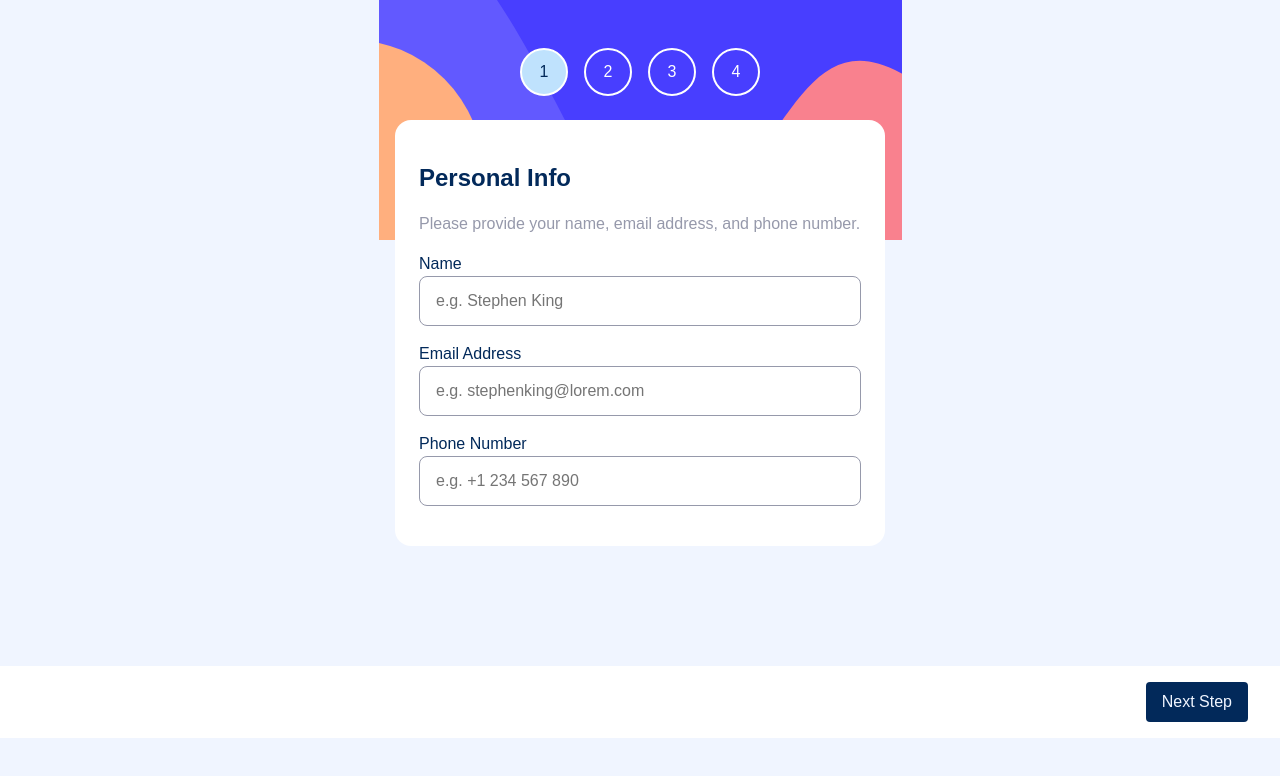
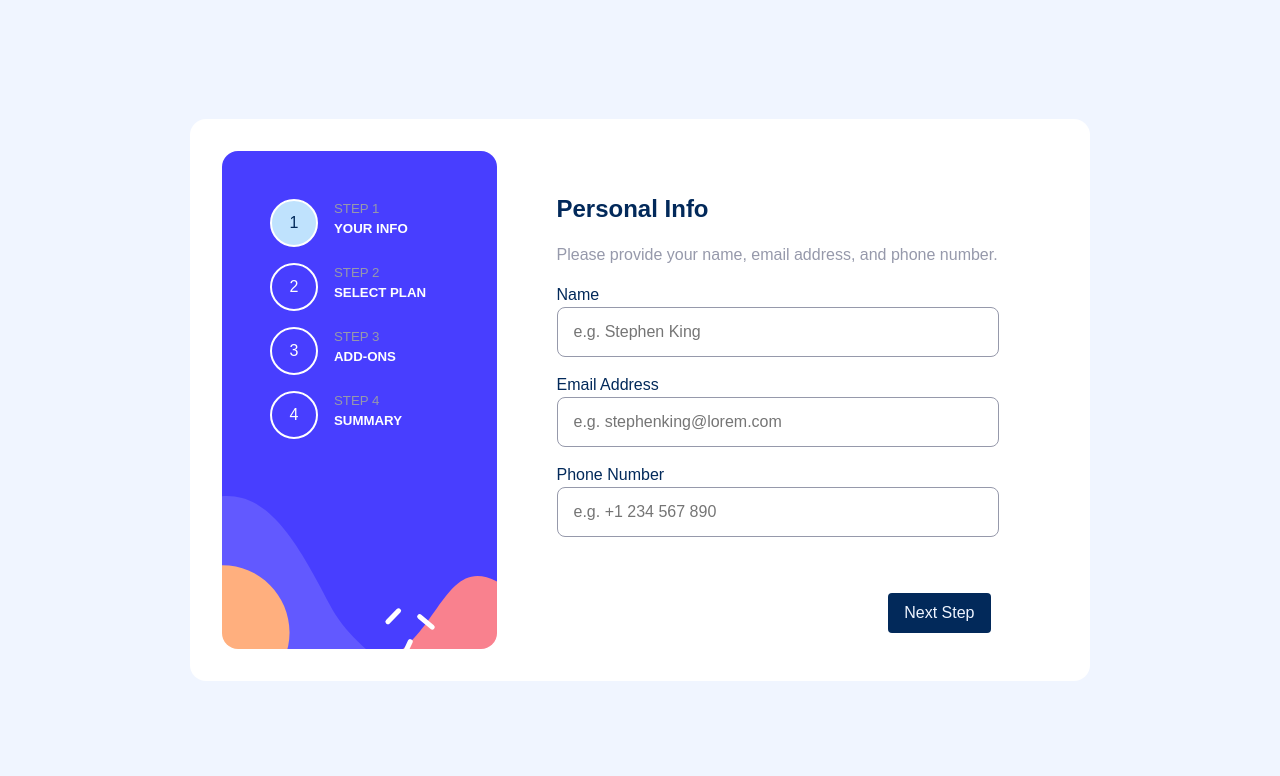
Before and after one commit to PawelObrzut/multi-step-form, a React app: page / in a window 1280 px wide. Shown: the top 776 px of the page. Built offline with nearby package versions, Linux system fonts and the light colour scheme; the HTML template or start-up script is replaced by a standard one.

Commit message:
Finishes desktop layout

```diff
--- a/src/App.tsx
+++ b/src/App.tsx
@@ -47,21 +47,23 @@ function App() {
   });
 
   return (
-    <>
+    <div className='app-container'>
+      <div className='form-wrapper'>
         <nav className='steps-container flex gap-1'>
           {
-          [1, 2, 3, 4].map(step => (
+            ['your info', 'select plan', 'add-ons', 'summary'].map((step, index) => (
               <StepButton
+                index={index}
                 key={step}
                 step={step}
-              isActive={step === activeStep}
-              onClick={() => setActiveStep(step)}
+                isActive={index + 1 === activeStep}
+                onClick={() => setActiveStep(index + 1)}
               />
             ))
           }
         </nav>
 
-      <main>
+        <main className='form-content'>
           {isFinished ? (
             <div>
               <Step5 />
@@ -87,8 +89,9 @@ function App() {
               </form>
             </FormProvider>
           )}
-      </main >
-    </>
+        </main>
+      </div>
+    </div>
   )
 }
 
--- a/src/components/StepButton.tsx
+++ b/src/components/StepButton.tsx
@@ -1,17 +1,24 @@
 type Props = {
-  step: number;
+  index: number;
+  step: string;
   isActive: boolean;
   onClick: () => void
 }
 
-const StepButton = ({step, isActive, onClick}: Props) => {
+const StepButton = ({ index, step, isActive, onClick }: Props) => {
   return (
-    <button
-      className={`step-button ${isActive ? 'active' : ''}`}
-      onClick={onClick}
-    >
-      {step}
-    </button>
+    <div className='step-button-container'>
+      <button
+        className={`step-button ${isActive ? 'active' : ''}`}
+        onClick={onClick}
+      >
+        {index + 1}
+      </button>
+      <div className='steps-info'>
+        <h5 className='color-grey-500'>STEP {index + 1}</h5>
+        <h5 className='color-white font-700'>{step.toUpperCase()}</h5>
+      </div>
+    </div>
   )
 }
 
--- a/src/index.css
+++ b/src/index.css
@@ -99,6 +99,7 @@ p {
 .input-error { border: 1px solid var(--red500) }
 .color-blue-950 { color: var(--blue950) }
 .color-grey-500 { color: var(--grey500) }
+.color-white { color: var(--white) }
 
 .error-message {
   float: right;
@@ -117,10 +118,13 @@ p {
 .step-button {
   color: var(--white);
   height: 3rem;
-  aspect-ratio: 1;
+  width: 3rem;
   border: solid 2px var(--white);
   border-radius: 50%;
-  margin-top: 3rem;
+}
+
+.steps-info {
+  display: none;
 }
 
 .step-button.active {
@@ -223,7 +227,23 @@ input:checked + .slider:before {
 /* ------------------- */
 /* Containers//Layouts */
 /* ------------------- */
+.app-container {
+  background-color: var(--blue100);
+  min-height: 100vh;
+  display: flex;
+  flex-direction: column;
+}
+
+.form-wrapper {
+  display: flex;
+  flex-direction: column;
+  width: 100%;
+  max-width: 100%;
+  margin: 0 auto;
+}
+
 .steps-container {
+  padding: 3rem;
   justify-content: center;
   min-height: 240px;
   background-image: url(../public/images/bg-sidebar-mobile.svg);
@@ -241,20 +261,17 @@ input:checked + .slider:before {
   padding: 2.5rem 1.5rem;
   border-radius: 1rem;
   background-color: var(--white);
-  flex-shrink: 0;
-  flex-grow: 0;
-  max-height: fit-content;
 }
 
 .nav-buttons-container {
+  max-width: 490px;
   justify-content: space-between;
   background-color: var(--white);
   padding: 1rem 2rem;
-  margin-top: auto;
+  margin: auto;
 }
 
-
-.payment-plan-pontainer {
+.payment-plan-container {
   justify-content: space-evenly;
   align-items: center;
   background-color: var(--blue100);
@@ -263,7 +280,7 @@ input:checked + .slider:before {
   color: var(--grey500);
 }
 
-.payment-plan-pontainer .active {
+.payment-plan-container .active {
   color: var(--blue950);
 }
 
@@ -346,6 +363,51 @@ input:checked + .slider:before {
   align-items: center;
 }
 
-@media (min-width: 525px) {
+@media (min-width: 768px) {
+  .app-container {
+    justify-content: center;
+    align-items: center;
+  }
+
+  .form-wrapper {
+    flex-direction: row;
+    background-color: var(--white);
+    padding: 2rem;
+    border-radius: 1rem;
+    max-width: 900px;
+    min-height: 70dvh;
+  }
+
+  .steps-container {
+    flex-direction: column;
+    justify-content: flex-start;
+    min-width: 275px;
+    height: auto;
+    background-image: url(../public/images/bg-sidebar-desktop.svg);
+    gap: 1rem;
+    background-size: cover;
+    border-radius: 1rem;
+  }
+
+  .step-button-container {
+    display: flex;
+    gap: 1rem;
+  }
+
+  .steps-info {
+    display: block;
+  }
+
+  .form-body {
+    top: 0;
+  }
+
+  .nav-buttons-container {
+    width: 90%;
+  }
+
+  .form-content {
+    flex-grow: 1;
+  }
 
 }
--- a/src/pages/Step2.tsx
+++ b/src/pages/Step2.tsx
@@ -33,7 +33,7 @@ const Step2 = ({ onNext, onPrev }: Props) => {
   return (
     <>
       <section className='form-body flex flex-column gap-1'>
-        <h1>Select your plan</h1>
+        <h1 className='font-700'>Select your plan</h1>
         <p>You have the option of monthly or yearly billing.</p>
 
         <div className='flex flex-column gap-05'>
@@ -54,7 +54,7 @@ const Step2 = ({ onNext, onPrev }: Props) => {
           }
         </div>
 
-        <div className='payment-plan-pontainer flex font-500'>
+        <div className='payment-plan-container flex font-500'>
           <div
             className={`${isYearly ? '' : 'active'} cursor-pointer`}
             onClick={() => setValue('billing', 'monthly')}
--- a/src/pages/Step3.tsx
+++ b/src/pages/Step3.tsx
@@ -18,7 +18,7 @@ const Step3 = ({ onNext, onPrev }: Props) => {
   return (
     <>
       <section className='form-body flex flex-column gap-1'>
-        <h1>Pick add-ons.</h1>
+        <h1 className='font-700'>Pick add-ons.</h1>
         <p>Add-ons help enhance your gaming experience.</p>
 
         <div className='flex flex-column gap-05'>
--- a/src/pages/Step4.tsx
+++ b/src/pages/Step4.tsx
@@ -21,7 +21,7 @@ const Step4 = ({ onPrev, onReviseBilling }: Props) => {
   return (
     <>
       <section className='form-body flex flex-column gap-1'>
-        <h1>Finishing up</h1>
+        <h1 className='font-700'>Finishing up</h1>
         <p>Double-check everything looks OK before confirming.</p>
 
         <div className='summary-container'>
--- a/src/pages/Step5.tsx
+++ b/src/pages/Step5.tsx
@@ -3,7 +3,7 @@ const Step5 = () => {
     <section className='form-body'>
       <div className='thank-you-container'>
         <img src='/images/icon-thank-you.svg' alt='thank-you' />
-        <h1>Thank you!</h1>
+        <h1 className='font-700'>Thank you!</h1>
         <p>Thanks For confirming your subscription!
           We hope you have fun using our platform. If you ever need support, please feel free to email us at support@loremgaming.com.</p>
       </div>
```
Lines whose indentation alone changed are shown as unchanged.
